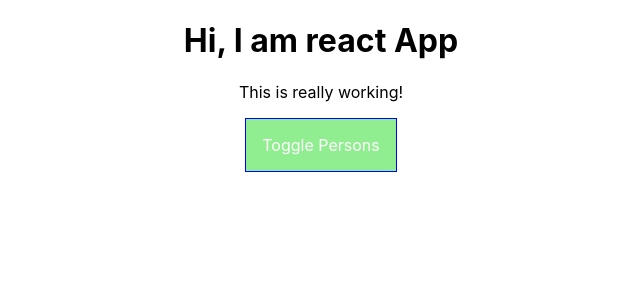
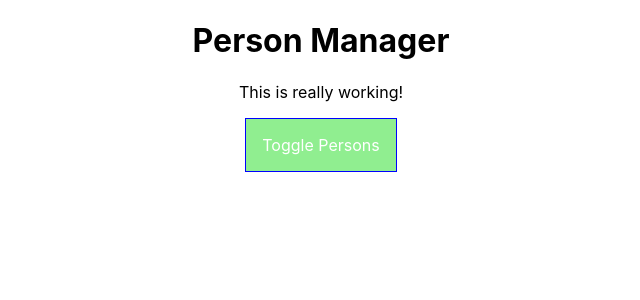
Before and after one commit to staskosatkin/react-complete-guide, a React (Create React App) app: page / in a window 1280 px wide. Shown: the top 300 px of the page, without its empty margins (319-959 px from the left). Built offline with nearby package versions, Linux system fonts and the light colour scheme.

Commit message:
Add title of App

```diff
--- a/src/components/Cockpit/Cockpit.js
+++ b/src/components/Cockpit/Cockpit.js
@@ -18,7 +18,7 @@
 
     return (
         <div className={classes.Cockpit}>
-            <h1> Hi, I am react App </h1>
+            <h1>{props.title}</h1>
             <p className = { assignedclasses.join(' ') } > This is really working! </p>
             <button className = { btnClass }
                 onClick = { props.clicked } > Toggle Persons </button>
--- a/src/containers/App.js
+++ b/src/containers/App.js
@@ -59,6 +59,7 @@
         return (
             <div className={classes.App}>
                 <Cocopit
+                    title={this.props.appTitle}
                     showPersons={this.state.showPersons}
                     persons={this.state.persons}
                     clicked={this.togglePersonsHandler} />
--- a/src/index.js
+++ b/src/index.js
@@ -4,7 +4,7 @@
 import App from './containers/App';
 import * as serviceWorker from './serviceWorker';
 
-ReactDOM.render(<App />, document.getElementById('root'));
+ReactDOM.render(<App appTitle="Person Manager" />, document.getElementById('root'));
 
 // If you want your app to work offline and load faster, you can change
 // unregister() to register() below. Note this comes with some pitfalls.
```
